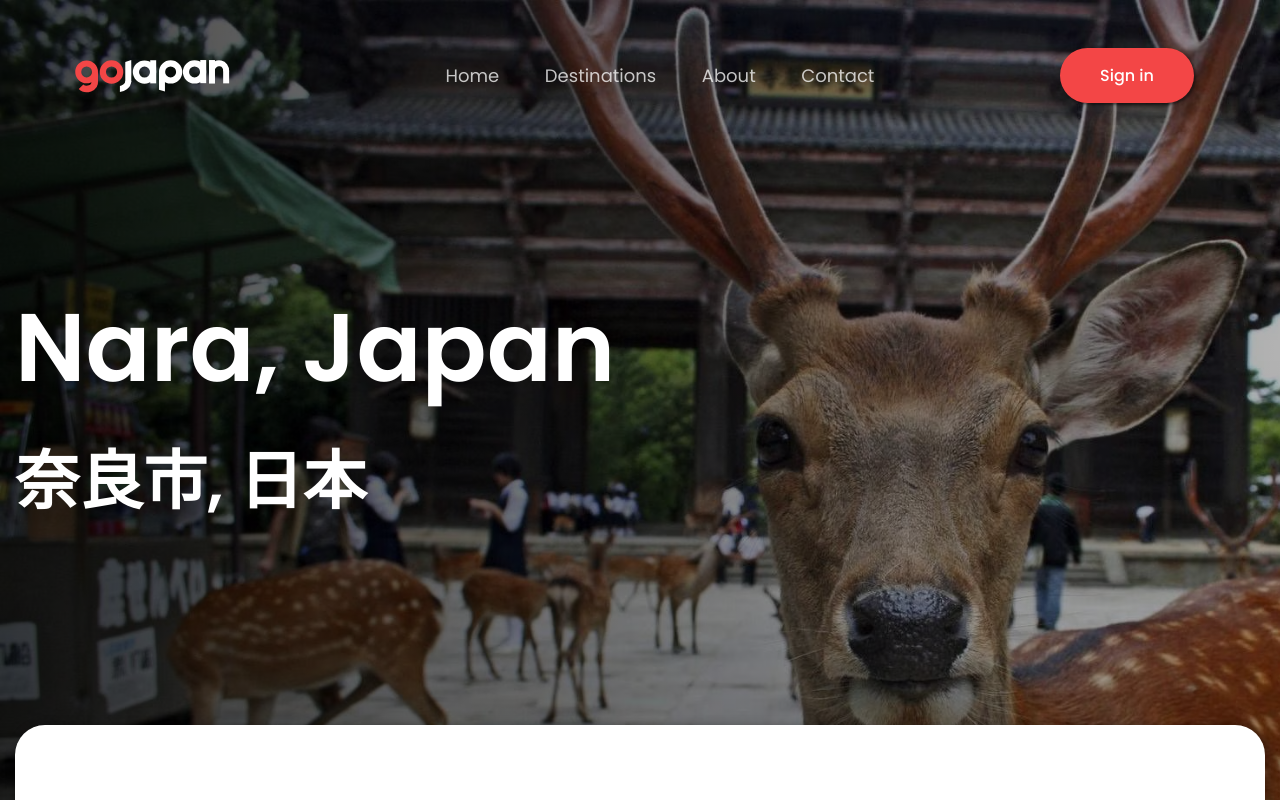
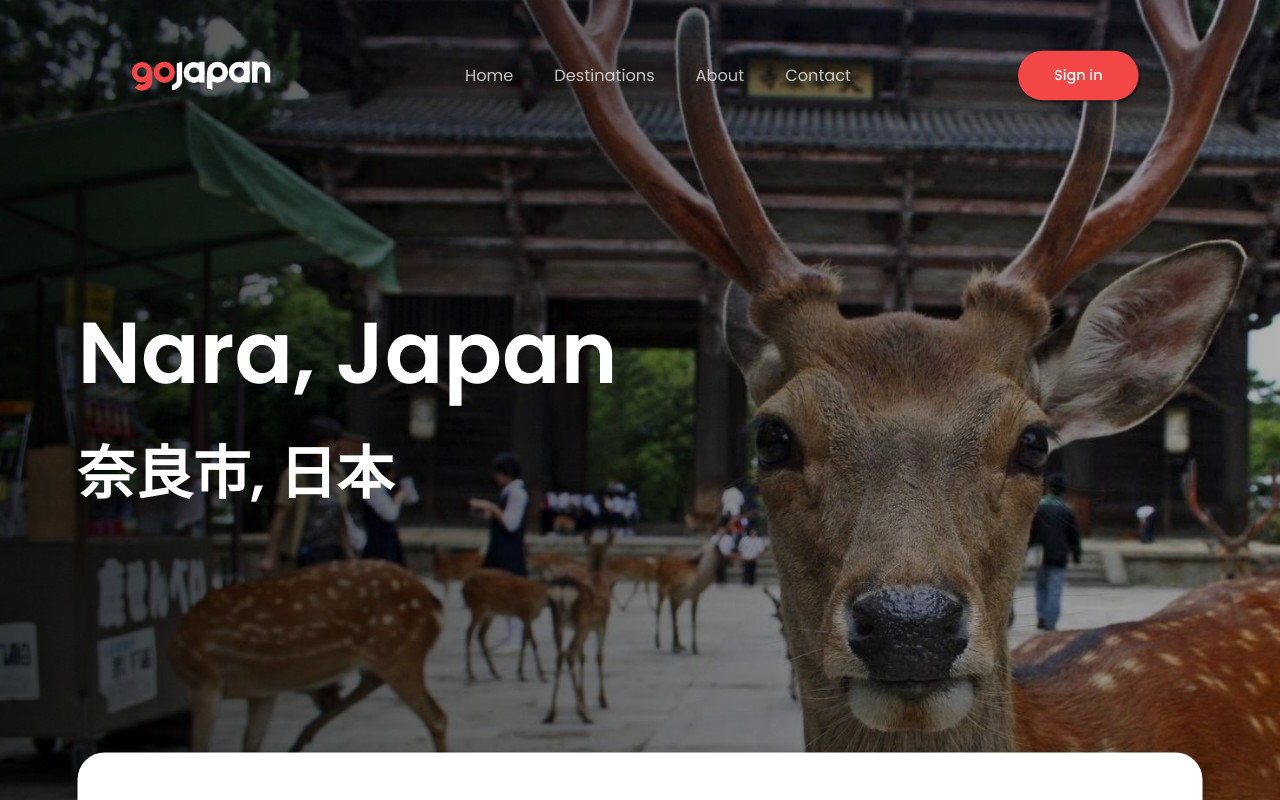
Before and after one commit to diegolopezl/travel-agency-website, a plain HTML site: page nara.html in a window 1280 px wide. Shown: the top 800 px of the page. Drawn offline with Linux system fonts and the light colour scheme.

Commit message:
Fixed zoom
Fixed layout and zoomed by 0.9

```diff
--- a/nara.html
+++ b/nara.html
@@ -5,6 +5,7 @@
     <meta http-equiv="X-UA-Compatible" content="IE=edge" />
     <meta name="viewport" content="width=device-width, initial-scale=1.0" />
     <title>Nara | 奈良市 - Go Japan</title>
+    <link rel="icon" href="./imagenes/favicon.png" />
     <link rel="stylesheet" href="style.css" />
     <link
       rel="stylesheet"
@@ -15,6 +16,7 @@
     />
   </head>
   <body>
+    <!-- Diego Lopez Latour - 10141760 -->
     <section id="top" class="city-top-section nara-top-bg">
       <header class="page-header city-header">
         <div class="header-container">
@@ -64,12 +66,9 @@
         <h2 class="header-subtitle city-jp">奈良市, 日本</h2>
       </div>
     </section>
-    <main class="main-container">
     <section id="about" class="about-city">
       <div class="about-header">
-          <h2 class="section-title">
-            About <span class="highlight">Nara</span>
-          </h2>
+        <h2 class="section-title">About <span class="highlight">Nara</span></h2>
         <p class="section-subtitle jp-subtitle">奈良について</p>
       </div>
       <div class="about-city-text">
@@ -79,13 +78,14 @@
           known for its well-preserved temples, shrines, and ruins, as well as
           its abundance of free-ranging deer that roam the city. Some of the
           must-visit sights in Nara include Todai-ji Temple, Kasuga-taisha
-            Shrine, and the Nara Park, where visitors can interact with the
-            city's famous deer. In addition to its historical and cultural
-            attractions, Nara also offers a number of natural scenic spots such
-            as Mount Wakakusa and the Yoshino and Omine mountain ranges.
+          Shrine, and the Nara Park, where visitors can interact with the city's
+          famous deer. In addition to its historical and cultural attractions,
+          Nara also offers a number of natural scenic spots such as Mount
+          Wakakusa and the Yoshino and Omine mountain ranges.
         </p>
       </div>
     </section>
+    <main class="main-container">
       <section class="destination-list">
         <div class="about-header">
           <h2 class="section-title">
--- a/script.js
+++ b/script.js
@@ -1,3 +1,5 @@
+// Tarea de Diego Lopez Latour - 10141760
+
 // Declaracion de variables y query selectors
 
 const catOpt = document.querySelectorAll(".category-opt");
--- a/style.css
+++ b/style.css
@@ -19,6 +19,7 @@ body {
 
 html {
   scroll-behavior: smooth;
+  height: 100%;
 }
 
 button:hover,
@@ -39,6 +40,8 @@ button:hover,
 .about-img:hover {
   transform: scale(1.015);
 }
+
+/* Diego Lopez Latour - 10141760 */
 
 .grid-1,
 .grid-2,
@@ -102,6 +105,14 @@ button:hover,
 .trip-search,
 .destinations {
   position: absolute;
+}
+
+.main-container,
+.page-header,
+.about-city,
+.trip-search,
+.title-container {
+  transform: scale(0.9);
 }
 
 .main-container {
@@ -185,7 +196,7 @@ button:hover,
   height: 800px;
   width: 100%;
   padding: 0 150px;
-  margin-bottom: 250px;
+  margin-bottom: 50px;
 }
 
 .city-top-section {
@@ -195,7 +206,7 @@ button:hover,
   background-repeat: no-repeat;
   background-size: cover;
   height: 1000px;
-  margin-bottom: 350px;
+  margin-bottom: 200px;
 }
 
 .tokyo-top-bg {
@@ -560,7 +571,7 @@ input {
 
 .about {
   flex-direction: column;
-  margin-bottom: 140px;
+  margin-bottom: 40px;
 }
 
 .about-header {
@@ -892,7 +903,7 @@ input {
   }
   100% {
     background-color: transparent;
-    transform: scale(100);
+    transform: scale(500);
     opacity: 0;
   }
 }
```
Also changed, not shown: index.html (+3 -1 lines), kyoto.html (+8 -6 lines), osaka.html (+12 -10 lines), tokyo.html (+8 -7 lines), imagenes/favicon.png (added). Lines whose indentation alone changed are shown as unchanged.
